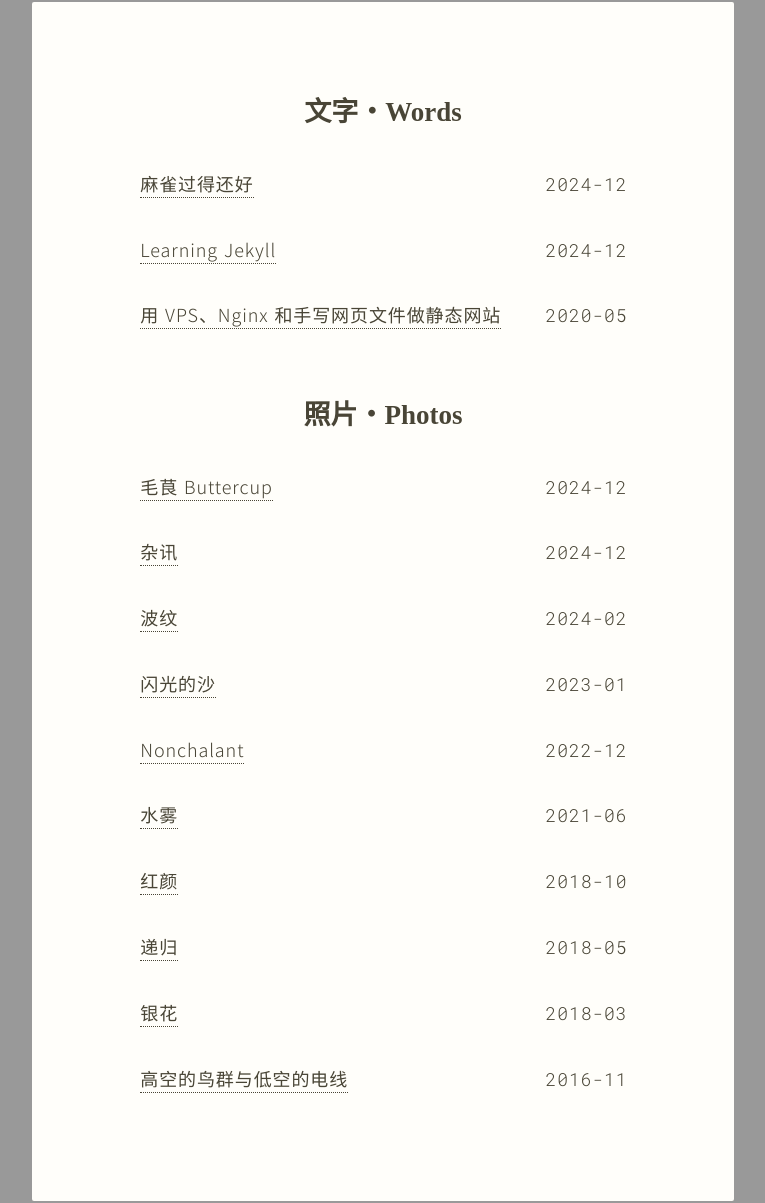
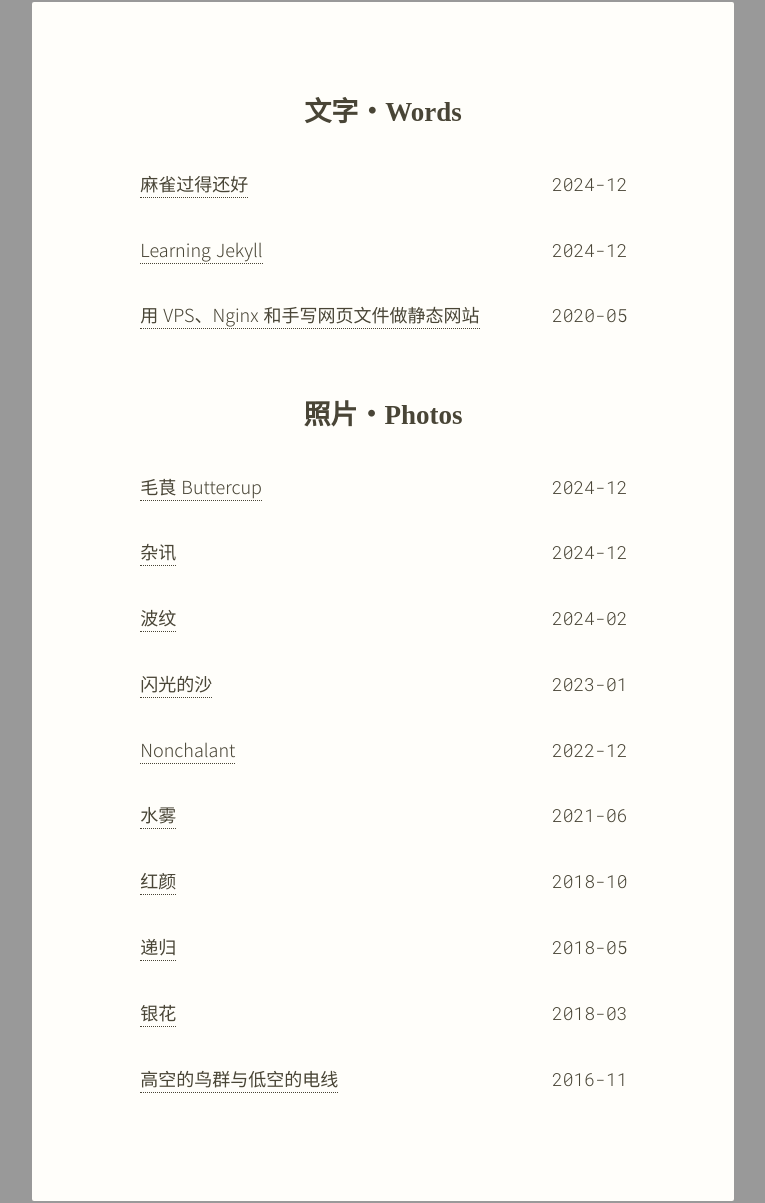
Before and after one commit to shon-li/shon-li.github.io, a Jekyll site: the page built from contents.html, in a window 1280 px wide. Shown: the part 331-1534 px from the top of the page, without its empty margins (257-1022 px from the left). Built offline with Jekyll 4.4.1, drawn with Linux system fonts in a browser that asks for light colours.

Commit message:
Minor styling adjustment on contents page and narrow screen post page

```diff
--- a/assets/css/contents-page.scss
+++ b/assets/css/contents-page.scss
@@ -9,6 +9,7 @@ h1, h2, h3, h4, h5, h6 {
 
 .contents-page article {              // `.contents-page` selects `main` in '/_layouts/default.html'
     padding-left: 0;
+    letter-spacing: normal;
 }
 
 .contents-table,                            // `.contents-table` selects `table` in '/contents.html'
--- a/assets/css/main.scss
+++ b/assets/css/main.scss
@@ -315,7 +315,7 @@ footer {
   article {
     padding-top: .5em;
     padding-bottom: 1em;
-    padding-left: .1em;
+    padding-left: .15em;
     letter-spacing: normal;
     text-align: left !important;
   }
```
Also changed, not shown: 3 other files.
